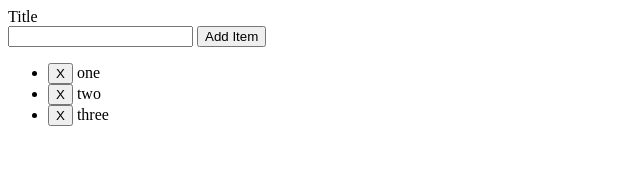
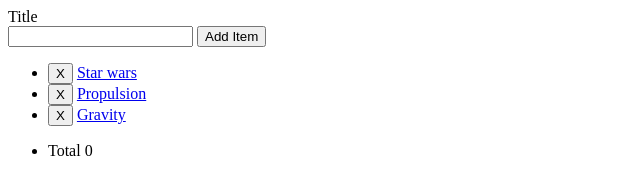
Before and after one commit to tmorozov/try-vue, a plain HTML site: page index.html in a window 1280 px wide. Shown: the whole page, without its empty margins (0-640 px from the left). Drawn offline with nearby package versions, Linux system fonts and the light colour scheme.

Commit message:
computed

```diff
--- a/index.html
+++ b/index.html
@@ -17,8 +17,11 @@
       <ul>
         <li v-for="(item, index) in items">
           <button v-on:click="removeItem(index)">X</button>
-          {{ item.text }}
+          <a :href="item.text | lowercase | url">{{ item.text | capitalise}}</a>
         </li>
+      </ul>
+      <ul>
+        <li>Total {{totalRows}}</li>
       </ul>
     </div>
 
--- a/js/app.js
+++ b/js/app.js
@@ -3,12 +3,13 @@ var card = new Vue({
   el: '#card',
   data: {
     title: 'Title',
+    totalRows: 0,
     items: [{
-      text: 'one'
+      text: 'star wars'
     }, {
-      text: 'two'
+      text: 'propulsion'
     }, {
-      text: 'three'
+      text: 'gravity'
     }]
   },
   methods: {
@@ -24,5 +25,30 @@ var card = new Vue({
     removeItem: function (index) {
       this.items.splice(index, 1)
     }
+  },
+  filters: {
+    capitalise: function (value) {
+      if (!value) return ''
+      value = value.toString()
+
+      return value.charAt(0).toUpperCase() + value.slice(1)
+    },
+    lowercase: function (value) {
+      if (!value) return ''
+      value = value.toString()
+
+      return value.toLowerCase()
+    },
+    url: function (value) {
+      if (!value) return ''
+      value = value.toString()
+
+      return 'https://en.wikipedia.org/wiki/' + value
+    }
+  },
+  computed: {
+    totalRows: function () {
+      return this.items.length
+    }
   }
 })
```
